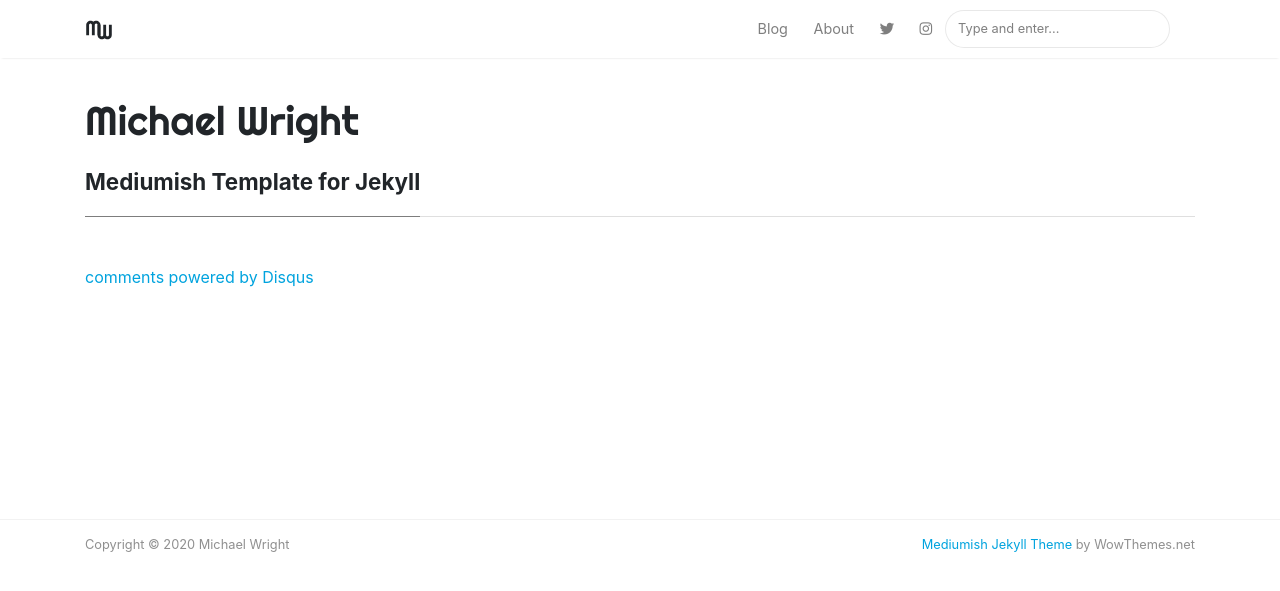
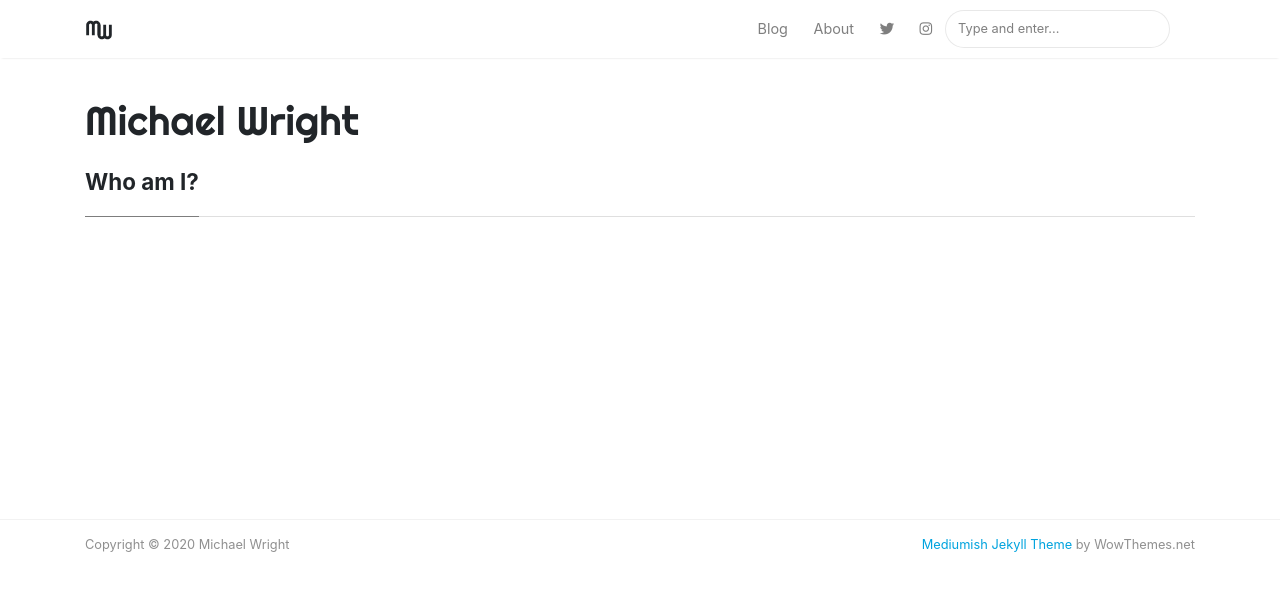
Before and after one commit to michaelw90/michaelw90.github.io, a Jekyll site: the page built from _pages/about.md, in a window 1280 px wide. Shown: the top 591 px of the page. Built offline with Jekyll 4.4.1, drawn with Linux system fonts in a browser that asks for light colours; nearby versions of some CDN libraries; comment, search, counter and statistics services are not loaded.

Commit message:
Update About

```diff
--- a/_pages/about.md
+++ b/_pages/about.md
@@ -1,8 +1,8 @@
 ---
 layout: page
-title: Mediumish Template for Jekyll
+title: Who am I?
 permalink: /about
-comments: true
+comments: false
 ---
 <!--
 <div class="row justify-content-between">
```
